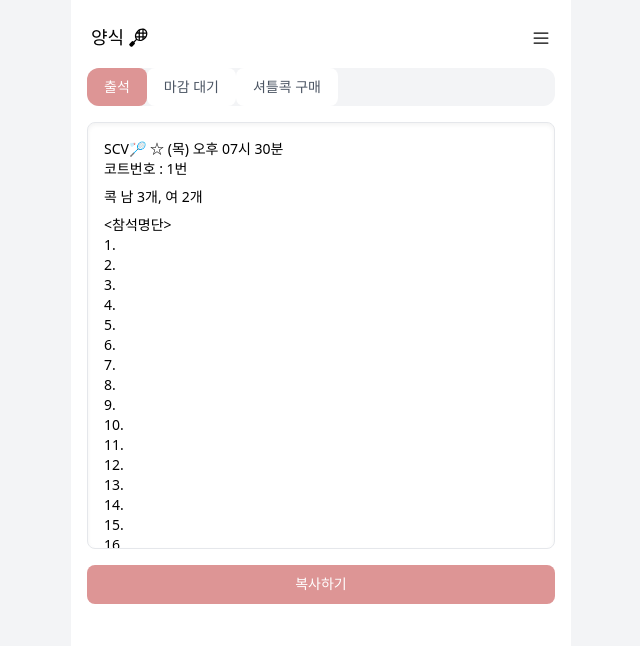
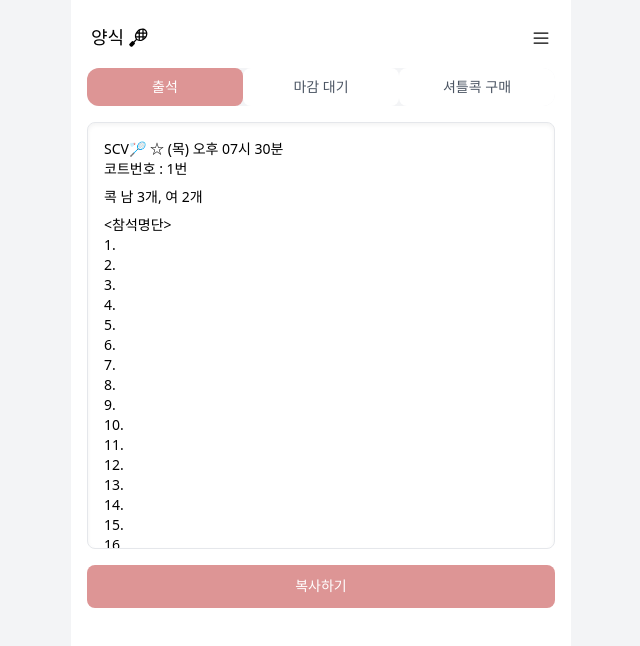
Before and after one commit to bnheey/scv, a React (Vite) app: page /form in a window 1280 px wide. Shown: the top 646 px of the page, without its empty margins (319-959 px from the left). Built offline with nearby package versions, Linux system fonts and the light colour scheme; the HTML template or start-up script is replaced by a standard one; a web font is replaced by a local one.

Commit message:
Feat(form): 복사 버튼 강조를 위해 shake 애니메이션 효과 추가

```diff
--- a/src/components/Form/Form.tsx
+++ b/src/components/Form/Form.tsx
@@ -7,6 +7,14 @@ import { SubTabs } from "../common/SubTabs";
 
 const Form = () => {
   const [currentTab, setCurrentTab] = useState("출석");
+  const [isShaking, setIsShaking] = useState(false);
+
+  const playAnimation = () => {
+    setIsShaking(false);
+    setTimeout(() => {
+      setIsShaking(true);
+    }, 10);
+  };
 
   return (
     <>
@@ -15,6 +23,7 @@ const Form = () => {
         selected={currentTab}
         onChange={(tab) => {
           setCurrentTab(tab);
+          playAnimation();
         }}
       />
       <div className="relative p-4 text-sm text-left whitespace-pre-wrap bg-white border rounded-lg shadow-inner min-h-[55%] max-h-[55%] overflow-auto">
@@ -61,7 +70,7 @@ const Form = () => {
       </div>
       <Button
         color="pink"
-        size="md"
+        size="lg"
         onClick={() => {
           const pasteKey =
             currentTab === "출석"
@@ -76,6 +85,7 @@ const Form = () => {
             closeKakaoBrowser();
           }, 400);
         }}
+        className={isShaking ? "animate-shake" : ""}
       >
         복사하기
       </Button>
--- a/src/components/common/SubTabs.tsx
+++ b/src/components/common/SubTabs.tsx
@@ -25,7 +25,7 @@ export function SubTabs<T extends string>({
           key={tab}
           onClick={() => onChange(tab)}
           className={clsx(
-            "px-4 py-2 transition-colors duration-200 font-medium",
+            "flex-1 px-4 py-2 transition-colors duration-200 font-medium",
             selected === tab
               ? "bg-[#dd9595] text-white"
               : "text-gray-600 hover:bg-gray-200"
--- a/tailwind.config.js
+++ b/tailwind.config.js
@@ -41,12 +41,19 @@ export default {
             backgroundPosition: "100% 50%",
           },
         },
+        shake: {
+          "0%, 100%": { transform: "translateX(0)" },
+          "25%": { transform: "translateX(-4px)" },
+          "50%": { transform: "translateX(4px)" },
+          "75%": { transform: "translateX(-4px)" },
+        },
       },
       animation: {
         slideIn: "slideIn 0.5s ease-out",
         slideOut: "slideOut 0.5s ease-out",
         fadeIn: "fadeIn 0.2s ease-out",
         shine: "shine 2s infinite",
+        shake: "shake 0.5s ease-in-out",
       },
     },
   },
```
